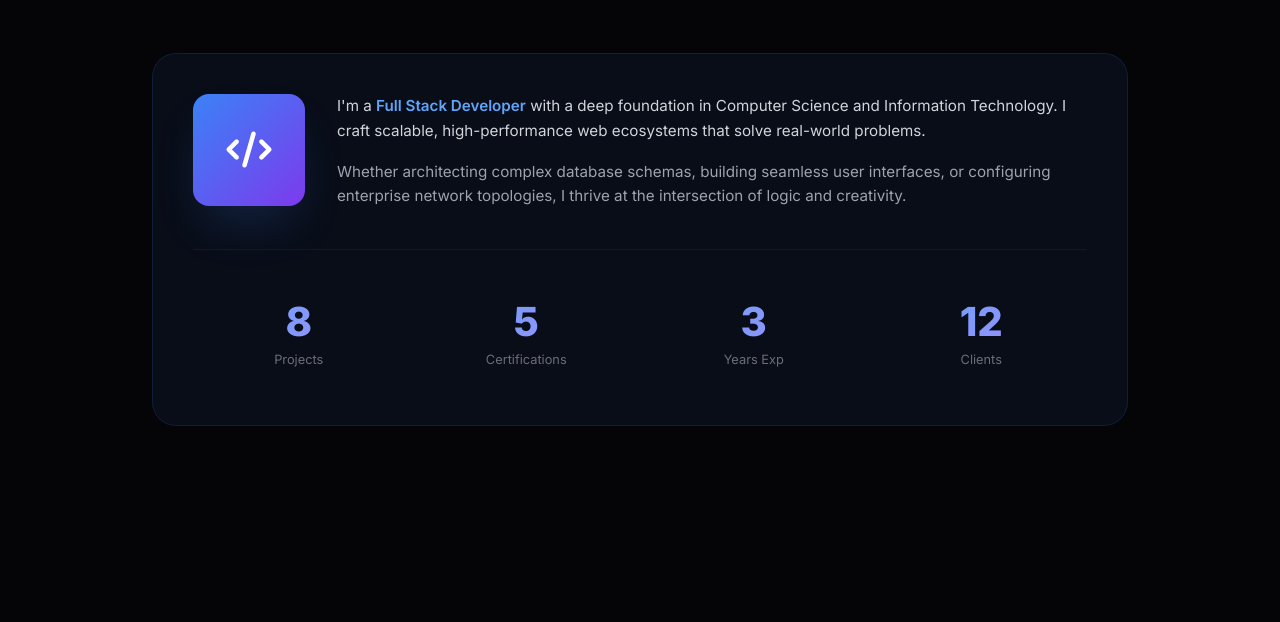
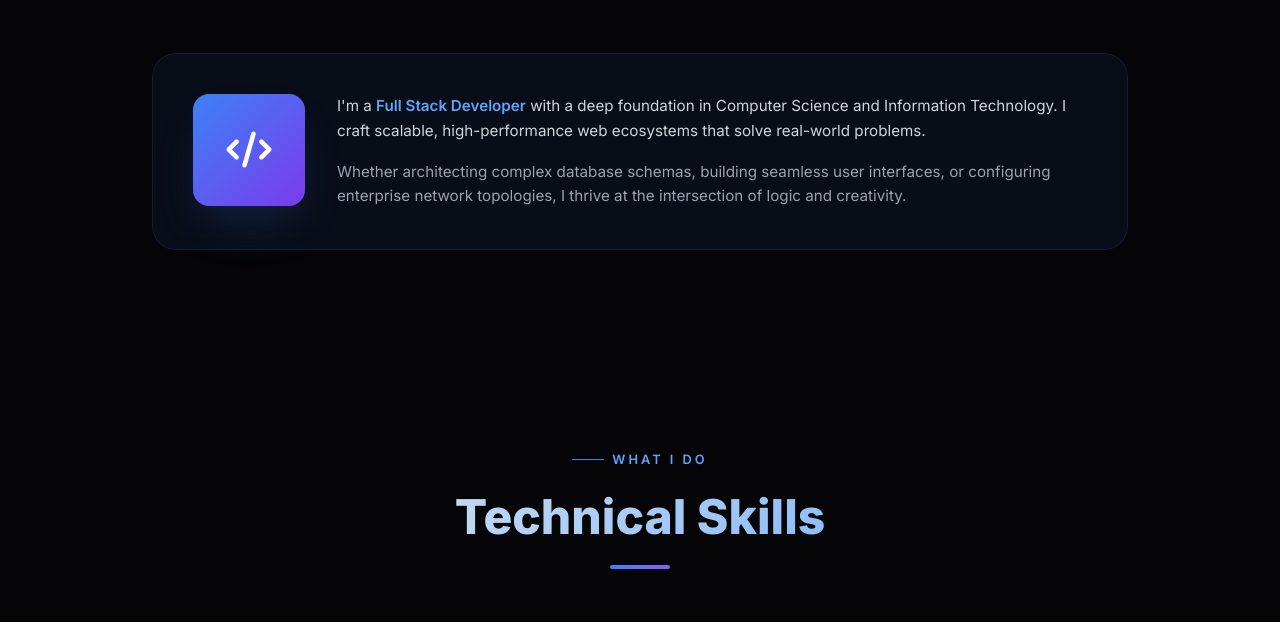
Before and after one commit to mazencr71234/portfolio, a plain HTML site: page index.html in a window 1280 px wide. Shown: the part 1026-1648 px from the top of the page. Drawn offline with nearby package versions, Linux system fonts and the light colour scheme.

Commit message:
Update portfolio

```diff
--- a/index.html
+++ b/index.html
@@ -382,24 +382,6 @@
     .about-card:hover {
       border-color: rgba(59, 130, 246, 0.3);
       box-shadow: 0 20px 60px rgba(59, 130, 246, 0.1);
-    }
-    .counter-box {
-      text-align: center;
-      padding: 1rem;
-    }
-    .counter-number {
-      font-size: 2.5rem;
-      font-weight: 800;
-      background: linear-gradient(135deg, #60a5fa, #a78bfa);
-      -webkit-background-clip: text;
-      background-clip: text;
-      color: transparent;
-      line-height: 1.2;
-    }
-    .counter-label {
-      font-size: 0.8rem;
-      color: rgba(255,255,255,0.4);
-      margin-top: 0.25rem;
     }
 
     /* ===== SKILLS ===== */
@@ -995,26 +977,6 @@
             <p class="text-gray-400 leading-relaxed text-[0.95rem]">
               Whether architecting complex database schemas, building seamless user interfaces, or configuring enterprise network topologies, I thrive at the intersection of logic and creativity.
             </p>
-          </div>
-        </div>
-
-        <!-- Counters -->
-        <div class="grid grid-cols-2 md:grid-cols-4 gap-4 mt-10 pt-8 border-t border-white/5">
-          <div class="counter-box">
-            <div class="counter-number" data-target="8">0</div>
-            <div class="counter-label">Projects</div>
-          </div>
-          <div class="counter-box">
-            <div class="counter-number" data-target="5">0</div>
-            <div class="counter-label">Certifications</div>
-          </div>
-          <div class="counter-box">
-            <div class="counter-number" data-target="3">0</div>
-            <div class="counter-label">Years Exp</div>
-          </div>
-          <div class="counter-box">
-            <div class="counter-number" data-target="12">0</div>
-            <div class="counter-label">Clients</div>
           </div>
         </div>
       </div>
@@ -1586,22 +1548,6 @@
       setTimeout(() => toast.classList.remove('show'), 2500);
     }
 
-    // ===== COUNTERS =====
-    function animateCounter(el) {
-      const target = parseInt(el.getAttribute('data-target'));
-      let current = 0;
-      const step = target / 40;
-      const timer = setInterval(() => {
-        current += step;
-        if (current >= target) {
-          el.textContent = target;
-          clearInterval(timer);
-        } else {
-          el.textContent = Math.floor(current);
-        }
-      }, 40);
-    }
-
     // ===== SKILL BAR ANIMATION =====
     function animateSkillBars(container) {
       container.querySelectorAll('.skill-bar-fill').forEach(bar => {
@@ -1615,14 +1561,6 @@
       entries.forEach(entry => {
         if (entry.isIntersecting) {
           entry.target.classList.add('visible');
-
-          // Animate counters when about section appears
-          entry.target.querySelectorAll('.counter-number[data-target]').forEach(el => {
-            if (!el.dataset.animated) {
-              el.dataset.animated = 'true';
-              animateCounter(el);
-            }
-          });
 
           // Animate skill bars
           entry.target.querySelectorAll('.stagger-children').forEach(container => {
```
